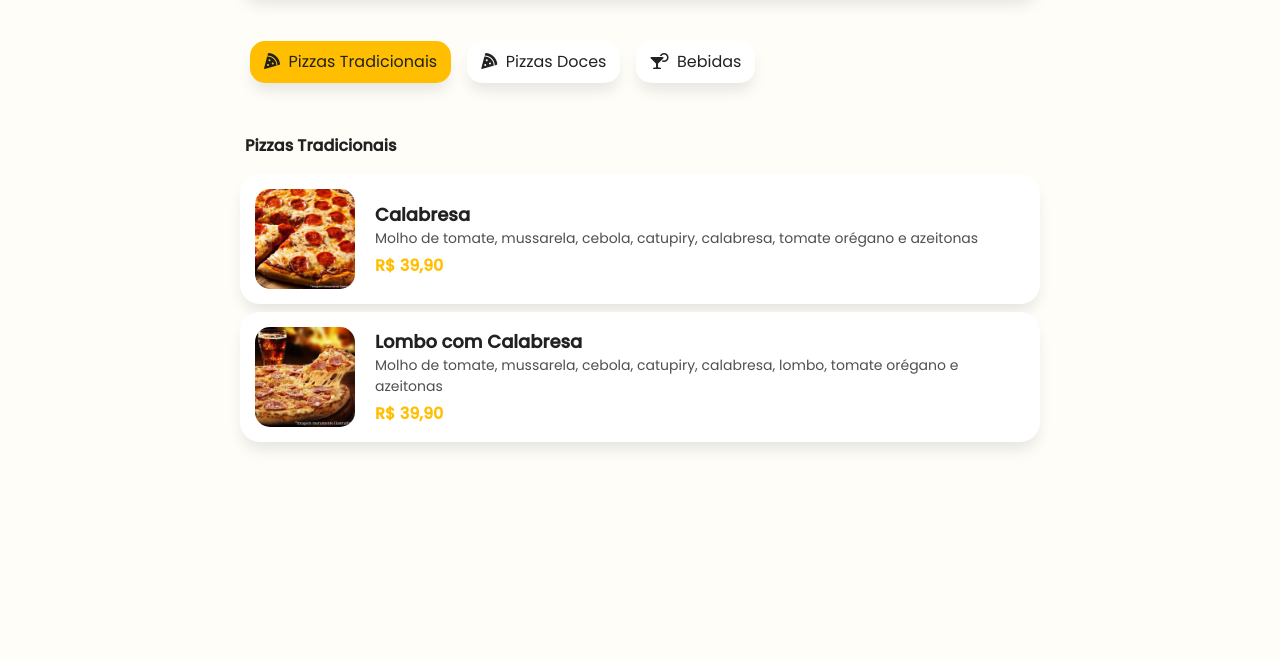
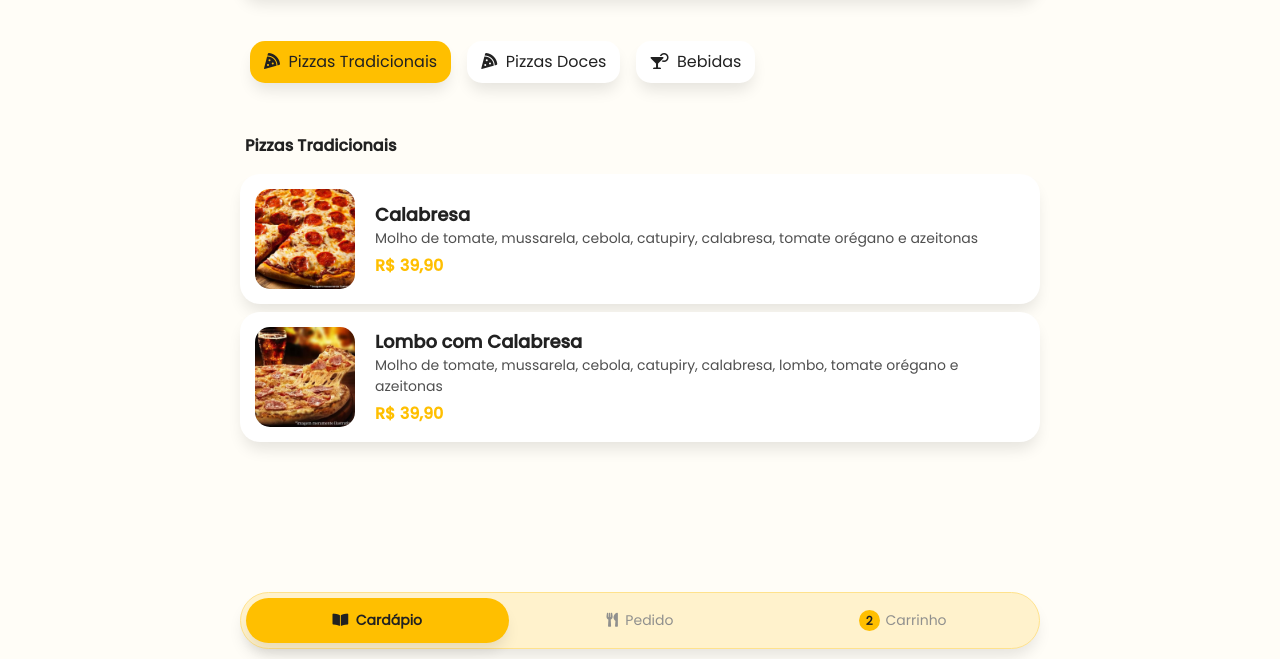
Before and after one commit to igort14/PizzariaMaluca, a plain HTML site: page index.html in a window 1280 px wide. Shown: the part 141-800 px from the top of the page. Drawn offline with Linux system fonts and the light colour scheme.

Commit message:
feito o menu inferior do site

```diff
--- a/css/main.css
+++ b/css/main.css
@@ -191,3 +191,53 @@ section.categoria {
     color: var(--color-primary);
     margin-bottom: 0px;
 }
+
+.menu-bottom {
+    position: fixed;
+    right: 0;
+    left: 0;
+    bottom: 10px;
+    width: calc(100% - 20px);
+    max-width: 800px;
+    margin: 0 auto;
+    border-radius: 50px;
+    padding: 5px;
+    font-size: 20px;
+    box-shadow: var(--box-shadow);
+    background-color: var(--color-secondary);
+    border: 1px solid #ffe28c;
+    display: flex;
+    justify-content: space-around;
+    align-items: center;
+}
+
+.menu-bottom-item {
+    text-decoration: none !important;
+    color: var(--color-text-out) !important;
+    font-size: 14px;
+    flex: 1;
+    text-align: center;
+    padding: 12px 15px;
+}
+
+.menu-bottom-item.active {
+    color: var(--color-black) !important;
+    font-weight: bold;
+    box-shadow: var(--box-shadow);
+    background-color: var(--color-primary);
+    border-radius: 50px;
+}
+
+.badge-total-carrinho {
+    width: 21px;
+    height: 21px;
+    background-color: var(--color-primary);
+    color: var(--color-black);
+    border-radius: 50px;
+    font-size: 12px;
+    font-weight: bold;
+    display: inline-block;
+    position: relative;
+    padding-top: 2px;
+    margin-right: 2px;
+}
--- a/index.html
+++ b/index.html
@@ -93,6 +93,22 @@
         </div>
     </section>
 
+    <section class="menu-bottom" id="menu-bottom">
+        <a href="#" class="menu-bottom-item active">
+            <i class="fas fa-book-open"></i>&nbsp; Cardápio
+        </a>
+        <a href="#" class="menu-bottom-item">
+            <i class="fas fa-utensils"></i>&nbsp; Pedido
+        </a>
+        <a href="#" class="menu-bottom-item">
+            <span class="badge-total-carrinho">2</span>
+            <!--<i class="fas fa-shopping-cart"></i> -->
+            Carrinho
+        </a>
+    </section>
+
+
+
     <script type="text/javascript" src="./js/bootstrap.bundle.min.js"></script>
     <script type="text/javascript" src="./js/cardapio.js"></script>
 
```
